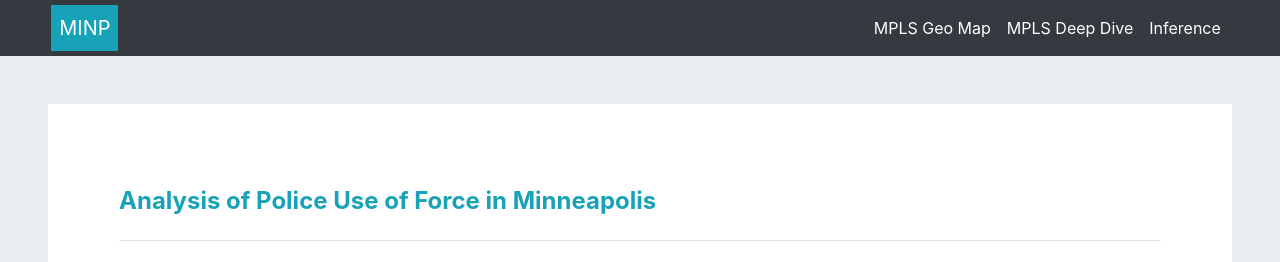
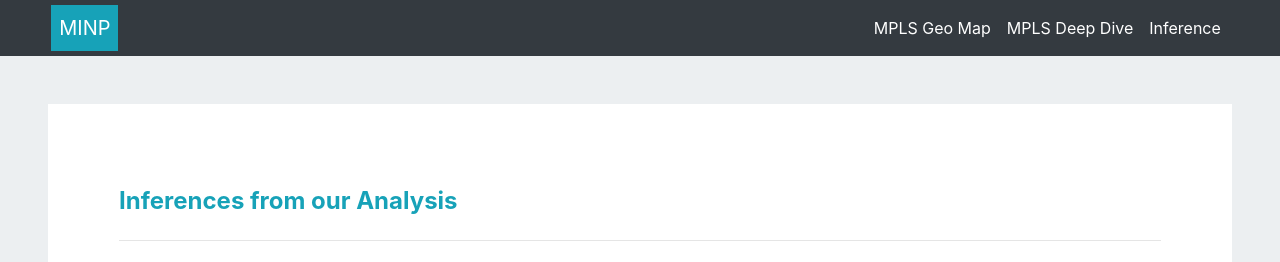
Before and after one commit to dan-edie/Examining-MPD-Use-of-Force, a Flask app: page /inference in a window 1280 px wide. Shown: the top 262 px of the page. Run offline with Flask 2, Linux system fonts and the light colour scheme; some libraries are stand-ins or nearby versions.

Commit message:
uploading inference html

```diff
--- a/templates/Inference.html
+++ b/templates/Inference.html
@@ -45,7 +45,7 @@
       <!--First Column in this Row-->
       <div class="col-md-12">
         <div class="box div-box">
-        <h4 class="text-info font-weight-bold">Analysis of Police Use of Force in Minneapolis</h4>
+        <h4 class="text-info font-weight-bold">Inferences from our Analysis</h4>
         <hr class="my-4">
           <div>
             <iframe width='100%' height='520' frameborder='0' src='https://samswey.carto.com/viz/e1005588-93d2-47b6-9a61-f4c0ed001163/embed_map' allowfullscreen webkitallowfullscreen mozallowfullscreen oallowfullscreen msallowfullscreen></iframe>
```
